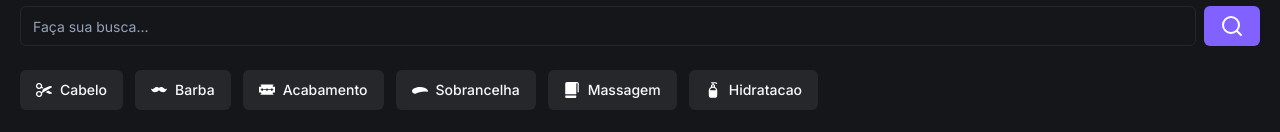
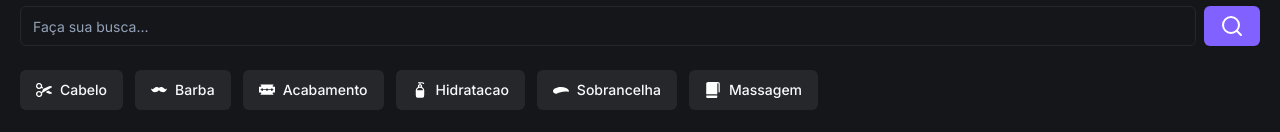
Before and after one commit to GuihCFerreira/FSW-Barber, a Next.js app: page / in a window 1280 px wide. Shown: the part 172-304 px from the top of the page. Built offline with nearby package versions, Linux system fonts and the light colour scheme; no server answers; the database is empty.

Commit message:
feat: add BookingItem component

```diff
--- /dev/null
+++ b/src/app/_components/booking-item.tsx
@@ -0,0 +1,36 @@
+import { Avatar, AvatarImage } from "./ui/avatar";
+import { Badge } from "./ui/badge";
+import { Card, CardContent } from "./ui/card";
+
+const BookingItem = () => {
+  return (
+    <>
+      <h2 className="mt-6 mb-3 text-xs uppercase text-gray-400 font-bold">
+        Agendamentos
+      </h2>
+      <Card>
+        <CardContent className="flex justify-between p-0">
+          <div className="flex flex-col gap-2 py-5 pl-5">
+            <Badge className="w-fit">Confirmado</Badge>
+            <h3 className="font-semibold">Corte de Cabelo</h3>
+
+            <div className="flex items-center gap-2">
+              <Avatar className="h-6 w-6">
+                <AvatarImage src="https://utfs.io/f/5832df58-cfd7-4b3f-b102-42b7e150ced2-16r.png" />
+              </Avatar>
+              <p className="text-sm">Barbearia FSW</p>
+            </div>
+          </div>
+
+          <div className="flex flex-col items-center justify-center px-5 border-l-2 border-solid">
+            <p className="text-sm">Agosto</p>
+            <p className="text-2xl">05</p>
+            <p className="text-sm">20:00</p>
+          </div>
+        </CardContent>
+      </Card>
+    </>
+  );
+};
+
+export default BookingItem;
--- /dev/null
+++ b/src/app/_constants/search.ts
@@ -0,0 +1,31 @@
+interface QuickSearchOptions {
+  imageUrl: string;
+  title: string;
+}
+
+export const quickSearchOptions: QuickSearchOptions[] = [
+  {
+    imageUrl: "/cabelo.svg",
+    title: "Cabelo",
+  },
+  {
+    imageUrl: "/barba.svg",
+    title: "Barba",
+  },
+  {
+    imageUrl: "/acabamento.svg",
+    title: "Acabamento",
+  },
+  {
+    imageUrl: "/hidratacao.svg",
+    title: "Hidratacao",
+  },
+  {
+    imageUrl: "/sobrancelha.svg",
+    title: "Sobrancelha",
+  },
+  {
+    imageUrl: "/massagem.svg",
+    title: "Massagem",
+  },
+];
--- a/src/app/page.tsx
+++ b/src/app/page.tsx
@@ -8,6 +8,8 @@
 import { Avatar, AvatarImage } from "./_components/ui/avatar";
 import { db } from "./_lib/prisma";
 import BarbershopItem from "./_components/barbershop-item";
+import { quickSearchOptions } from "./_constants/search";
+import BookingItem from "./_components/booking-item";
 
 const Home = async () => {
   const barbershops = await db.barbershop.findMany({});
@@ -35,50 +37,17 @@
 
         {/*Filtro*/}
         <div className="flex gap-3 mt-6 overflow-x-scroll  [&::-webkit-scrollbar]:hidden">
-          <Button variant="secondary" className="gap-2">
-            <Image src="/cabelo.svg" width={16} height={16} alt="Cabelo" />
-            Cabelo
-          </Button>
-
-          <Button variant="secondary" className="gap-2">
-            <Image src="/barba.svg" width={16} height={16} alt="Barba" />
-            Barba
-          </Button>
-
-          <Button variant="secondary" className="gap-2">
-            <Image
-              src="/acabamento.svg"
-              width={16}
-              height={16}
-              alt="Acabamento"
-            />
-            Acabamento
-          </Button>
-
-          <Button variant="secondary" className="gap-2">
-            <Image
-              src="/sobrancelha.svg"
-              width={16}
-              height={16}
-              alt="Sobrancelha"
-            />
-            Sobrancelha
-          </Button>
-
-          <Button variant="secondary" className="gap-2">
-            <Image src="/massagem.svg" width={16} height={16} alt="Massagem" />
-            Massagem
-          </Button>
-
-          <Button variant="secondary" className="gap-2">
-            <Image
-              src="/hidratacao.svg"
-              width={16}
-              height={16}
-              alt="Hidratacao"
-            />
-            Hidratacao
-          </Button>
+          {quickSearchOptions.map((option) => (
+            <Button variant="secondary" className="gap-2" key={option.title}>
+              <Image
+                src={option.imageUrl}
+                width={16}
+                height={16}
+                alt={option.title}
+              />
+              {option.title}
+            </Button>
+          ))}
         </div>
 
         {/*Imagem*/}
@@ -92,30 +61,7 @@
         </div>
 
         {/*Agendamento*/}
-        <h2 className="mt-6 mb-3 text-xs uppercase text-gray-400 font-bold">
-          Agendamentos
-        </h2>
-        <Card>
-          <CardContent className="flex justify-between p-0">
-            <div className="flex flex-col gap-2 py-5 pl-5">
-              <Badge className="w-fit">Confirmado</Badge>
-              <h3 className="font-semibold">Corte de Cabelo</h3>
-
-              <div className="flex items-center gap-2">
-                <Avatar className="h-6 w-6">
-                  <AvatarImage src="https://utfs.io/f/5832df58-cfd7-4b3f-b102-42b7e150ced2-16r.png" />
-                </Avatar>
-                <p className="text-sm">Barbearia FSW</p>
-              </div>
-            </div>
-
-            <div className="flex flex-col items-center justify-center px-5 border-l-2 border-solid">
-              <p className="text-sm">Agosto</p>
-              <p className="text-2xl">05</p>
-              <p className="text-sm">20:00</p>
-            </div>
-          </CardContent>
-        </Card>
+        <BookingItem />
 
         {/*Barbearias*/}
         <h2 className="mt-6 mb-3 text-xs uppercase text-gray-400 font-bold">
```
